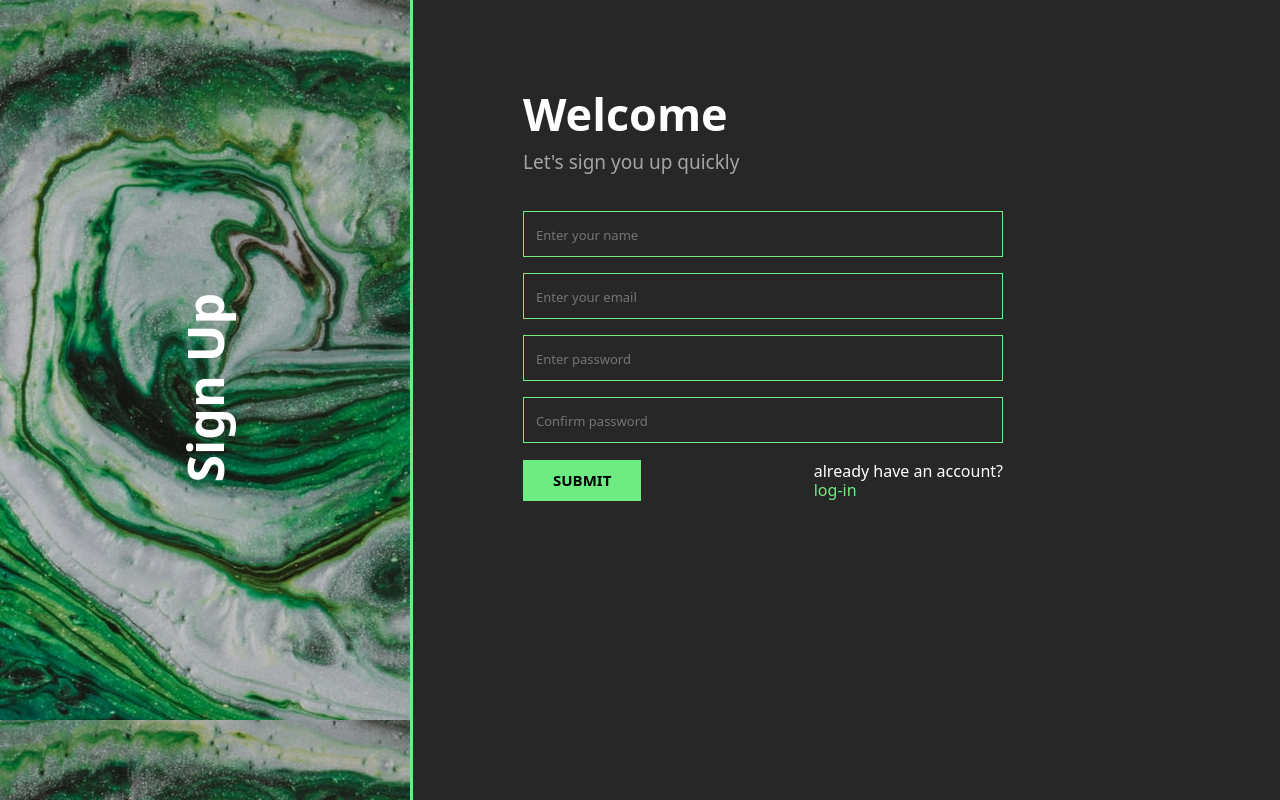
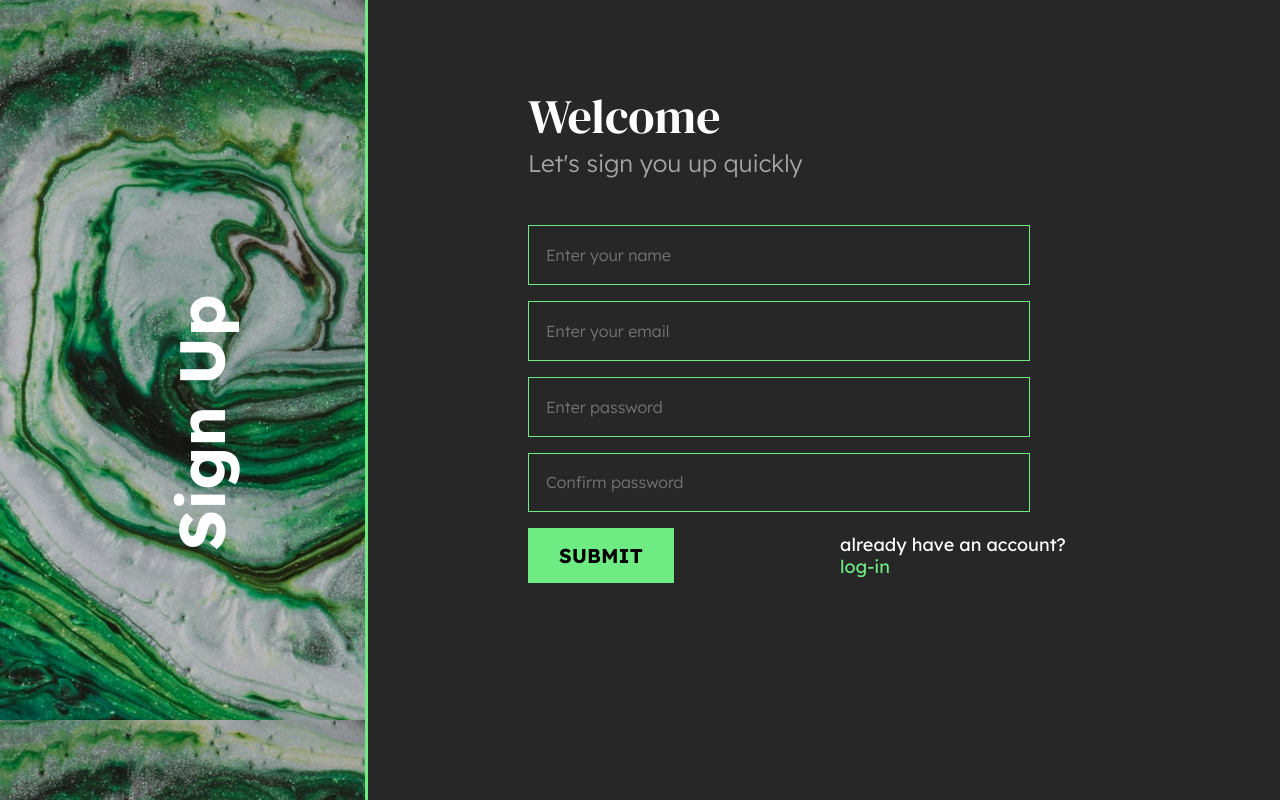
Before and after one commit to ChukwudiNebo/React-mini-website, a React (Create React App) app: page / in a window 1280 px wide. Built offline with nearby package versions, Linux system fonts and the light colour scheme.

Commit message:
made some changes in the design

```diff
--- a/public/index.html
+++ b/public/index.html
@@ -15,6 +15,12 @@
       user's mobile device or desktop. See https://developers.google.com/web/fundamentals/web-app-manifest/
     -->
     <link rel="manifest" href="%PUBLIC_URL%/manifest.json" />
+    <link rel="preconnect" href="https://fonts.googleapis.com" />
+    <link rel="preconnect" href="https://fonts.gstatic.com" crossorigin />
+    <link
+      href="https://fonts.googleapis.com/css2?family=DM+Serif+Display:ital@0;1&family=Lexend+Deca:wght@100;200;300;400;500;600;700;800;900&family=Roboto:ital,wght@0,100;0,300;0,400;0,500;0,700;0,900;1,100;1,300;1,400;1,500;1,700;1,900&display=swap"
+      rel="stylesheet"
+    />
     <!--
       Notice the use of %PUBLIC_URL% in the tags above.
       It will be replaced with the URL of the `public` folder during the build.
@@ -24,7 +30,13 @@
       work correctly both with client-side routing and a non-root public URL.
       Learn how to configure a non-root public URL by running `npm run build`.
     -->
-    <title>React App</title>
+    <link rel="preconnect" href="https://fonts.googleapis.com" />
+    <link rel="preconnect" href="https://fonts.gstatic.com" crossorigin />
+    <link
+      href="https://fonts.googleapis.com/css2?family=Lexend+Deca:wght@100;200;300;400;500;600;700;800;900&family=Roboto:ital,wght@0,100;0,300;0,400;0,500;0,700;0,900;1,100;1,300;1,400;1,500;1,700;1,900&display=swap"
+      rel="stylesheet"
+    />
+    <title>Mini website</title>
   </head>
   <body>
     <noscript>You need to enable JavaScript to run this app.</noscript>
--- a/src/Components/atoms/button/button.css
+++ b/src/Components/atoms/button/button.css
@@ -2,12 +2,12 @@
   /* margin-right: 20px; */
   font-style: normal;
   font-weight: bold;
-  font-size: 15px;
+  font-size: 20px;
   line-height: 25px;
   /*width: 180px;
   height: 60px;
   */background-color: #6EEB83 !important;
-  padding: 8px 30px;
+  padding: 15px 31px;
   border: unset;
   border-radius: 0px;
   -webkit-border-radius: 0px;
--- a/src/Components/atoms/input/input.css
+++ b/src/Components/atoms/input/input.css
@@ -1,11 +1,13 @@
 #input {
   border: 1.5px solid #6eeb83;
-  padding: 10px;
-  width: 90%;
+  /* padding: 10px; */
+  height: 59.85px;
+  width: 100%;
   /* height: 60px; */
 }
 
+
 input::placeholder{
-    font-size: 13px;
+    /* font-size: 16px; */
     padding-left: 2px;
 }
--- a/src/Components/molecules/bgText/bgtext.css
+++ b/src/Components/molecules/bgText/bgtext.css
@@ -1,15 +1,16 @@
 .background-image {
   background-image: url("../../../images/Side-Background.png");
-  width: 413px;
+  width: 100%;
   height: 100vh;
   border-right: 3px solid #6EEB83 ;
 }
 
 .background-image__text{
-  font-size: 50px;
-  font-weight: bold;
+  font-size: 64px;
+  font-weight: 700;
   position: relative;
-  top: 30%;
+  top: 40%;
+  left: 5%;
   transform:rotate(270deg);
   transform: translate(50%,50%);
   -webkit-transform:rotate(270deg);
--- a/src/Components/molecules/blog author and date/BlogAuthor.js
+++ b/src/Components/molecules/blog author and date/BlogAuthor.js
@@ -3,7 +3,7 @@ import React from 'react'
 const BlogAuthor = ({author,blogDate}) => {
   return (
     <>
-      <p style={{ margin: "0px", padding: "0px" }}>written by{author}</p>
+      <p style={{ margin: "0px", padding: "0px" }}>written by {author}</p>
       <p style={{ margin: "0px", padding: "0px" }}>on {blogDate}</p>
     </>
   );
--- a/src/Components/pages/blog post/blogpost.css
+++ b/src/Components/pages/blog post/blogpost.css
@@ -1,13 +1,13 @@
 @media screen and (min-width: 100px) {
-    .blogPost {
+  .blogPost {
     background-color: #272727;
     color: white;
     /* height: 100vh; */
   }
 
   /* .blogPost__header { */
-    /* padding-right: 20px; */
-    /* margin: auto; */
+  /* padding-right: 20px; */
+  /* margin: auto; */
   /* } */
 
   .blogPost__heading {
@@ -17,7 +17,9 @@
     line-height: 2.4rem;
     font-size: 28px;
     padding-left: 20px;
+    font-family: "DM Serif Display", serif;
   }
+
   .blogPost__author {
     margin-top: 15px;
     color: #a5a5a5;
@@ -39,10 +41,13 @@
 }
 @media screen and (min-width: 576px) {
 }
+
 @media screen and (min-width: 768px) {
 }
+
 @media screen and (min-width: 992px) {
 }
+
 @media screen and (min-width: 1200px) {
   .blogPost {
     background-color: #272727;
@@ -51,13 +56,16 @@
   }
 
   .blogPost__header {
-    width: 980px;
+    /* width: 980px; */
+    padding-left: 150px;
+    padding-right: 100px;
+    width: 100%;
     margin: auto;
   }
 
   .blogPost__heading {
     padding-top: 60px;
-    font-weight: bold;
+    font-weight: 400;
     color: #6eeb83;
     line-height: 3rem;
     font-size: 40px;
@@ -67,17 +75,26 @@
     margin-top: 15px;
     color: #a5a5a5;
     padding-left: 0px;
+    font-size: 20px;
   }
 
   .blogPost__paragraph {
-    width: 980px;
+    /* width: 980px; */
+    padding-left: 150px;
+    padding-right: 120px;
+    width: 100%;
     margin: auto;
     margin-top: 50px;
     padding-bottom: 60px;
-    padding-left: 0px;
-    padding-right: 0px;
+    font-size: 20px;
+    font-weight: 400;
+    /* padding-left: 0px;
+    padding-right: 0px; */
   }
   .blogPost__paragraph > div {
     margin-top: 15px;
   }
+  .blogPost__paragraph-1 {
+    line-height: 80px;
+  }
 }
--- a/src/Components/pages/sign up/SignUp.js
+++ b/src/Components/pages/sign up/SignUp.js
@@ -1,4 +1,4 @@
-import React,{useState,useEffect} from "react";
+import React from "react";
 import {Link} from 'react-router-dom'
 import Text from "../../atoms/text/Text";
 import Input from "../../atoms/input/Input";
@@ -10,7 +10,7 @@ const SignUp = () => {
   return (
     <>
       <div className="d-flex signUp">
-        <div className="d-none d-lg-block">
+        <div className="d-none d-lg-block signUp__one">
           <BgText text="Sign Up" />
         </div>
         <div className="signUp__two">
--- a/src/Components/pages/sign up/signup.css
+++ b/src/Components/pages/sign up/signup.css
@@ -3,6 +3,8 @@
     background-color: #272727;
     color: white;
     height: 120vh;
+    font-family: 'Lexend Deca', sans-serif;
+/* font-family: 'Roboto', sans-serif; */
     /* padding-left: 30px; */
   }
 
@@ -13,12 +15,14 @@
 
   .signUp__heading {
     font-size: 35px;
-    font-weight: bold;
+    /* font-weight: 400; */
+    font-family: 'DM Serif Display', serif;
   }
 
   .signUp__heading-paragraph {
     color: #a5a5a5;
     font-size: 20px;
+    font-weight: 300;
     /* color: #a5a5a5; */
   }
 
@@ -27,8 +31,10 @@
   }
 
   .signUp__input > input::placeholder {
-    font-size: 13px;
+    font-size: 16px;
     padding-left: 2px;
+    font-weight: 300;
+
   }
 
   .signUp__form {
@@ -56,11 +62,17 @@
     background-color: #272727;
     color: white;
     height: 100vh;
+    width: 100%;
     /* padding-left: 30px; */
   }
 
+  .signUp__one{
+   width:32%
+  }
+
   .signUp__two{
-    margin-left: 80px;
+    margin-left: 130px;
+    width: 68%;
   }
 
   .signUp__header {
@@ -70,30 +82,35 @@
   }
 
   .signUp__heading {
-    font-size: 45px;
-    font-weight: bold;
+    font-size: 48px;
+    height: 65px;
+    /* font-weight: bold; */
   }
 
   .signUp__heading-paragraph {
     color: #a5a5a5;
-    font-size: 19px;
+    font-size: 24px;
     /* color: #a5a5a5; */
   }
 
   .signUp__input > input {
     background-color: #272727;
-    width: 480px !important;
+    width: 100%;
+    /* width: 480px !important; */
     color: white;
   }
 
   .signUp__input > input::placeholder {
-    font-size: 13px;
-    padding-left: 2px;
+    /* padding-left: 30px; */
+    font-size: 16px;
+    padding-left: 15px;
   }
 
   .signUp__form {
-    margin-top: 35px;
+    margin-top:44px;
     margin-left: 30px;
+    margin-right: 250px;
+
   }
   .signUp__button {
     margin-left: 30px;
@@ -101,10 +118,13 @@
   .signUp__bottomText {
     margin-top: 0px;
     width: unset;
+    font-size: 18px;
   }
   .signUp__bottomText-login {
     color: #6eeb83;
     margin-top: -5px;
+    margin-right: 390px;
+
     /* margin-bottom: 20px; */
   }
 }
--- a/src/index.css
+++ b/src/index.css
@@ -3,6 +3,8 @@ body {
   padding: 0;
   box-sizing: border-box;
   color: white;
+  font-family: 'Lexend Deca', sans-serif;
+/* font-family: 'Roboto', sans-serif; */
 }
 
 @media screen and (min-width: 100px){}
```
